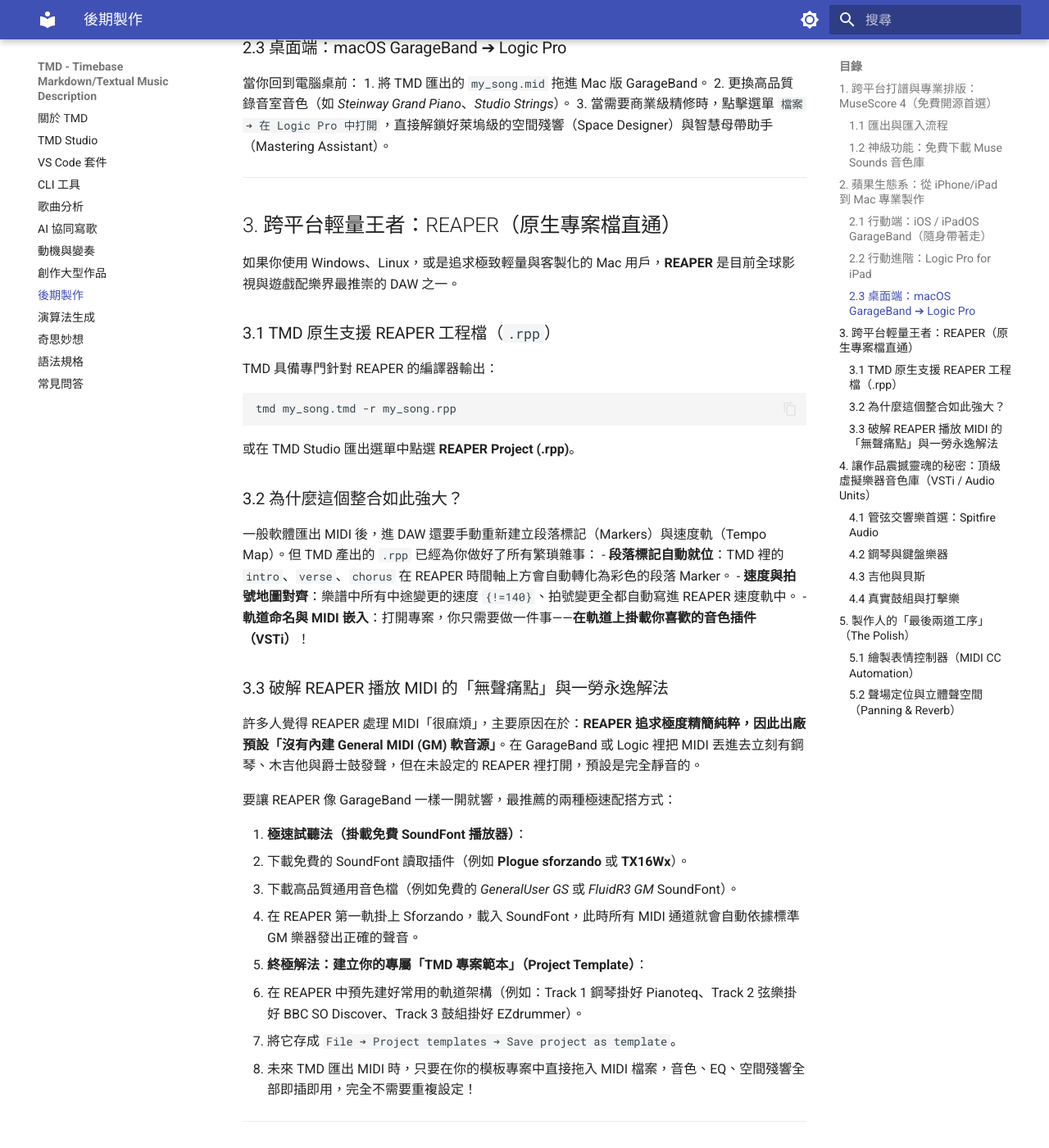
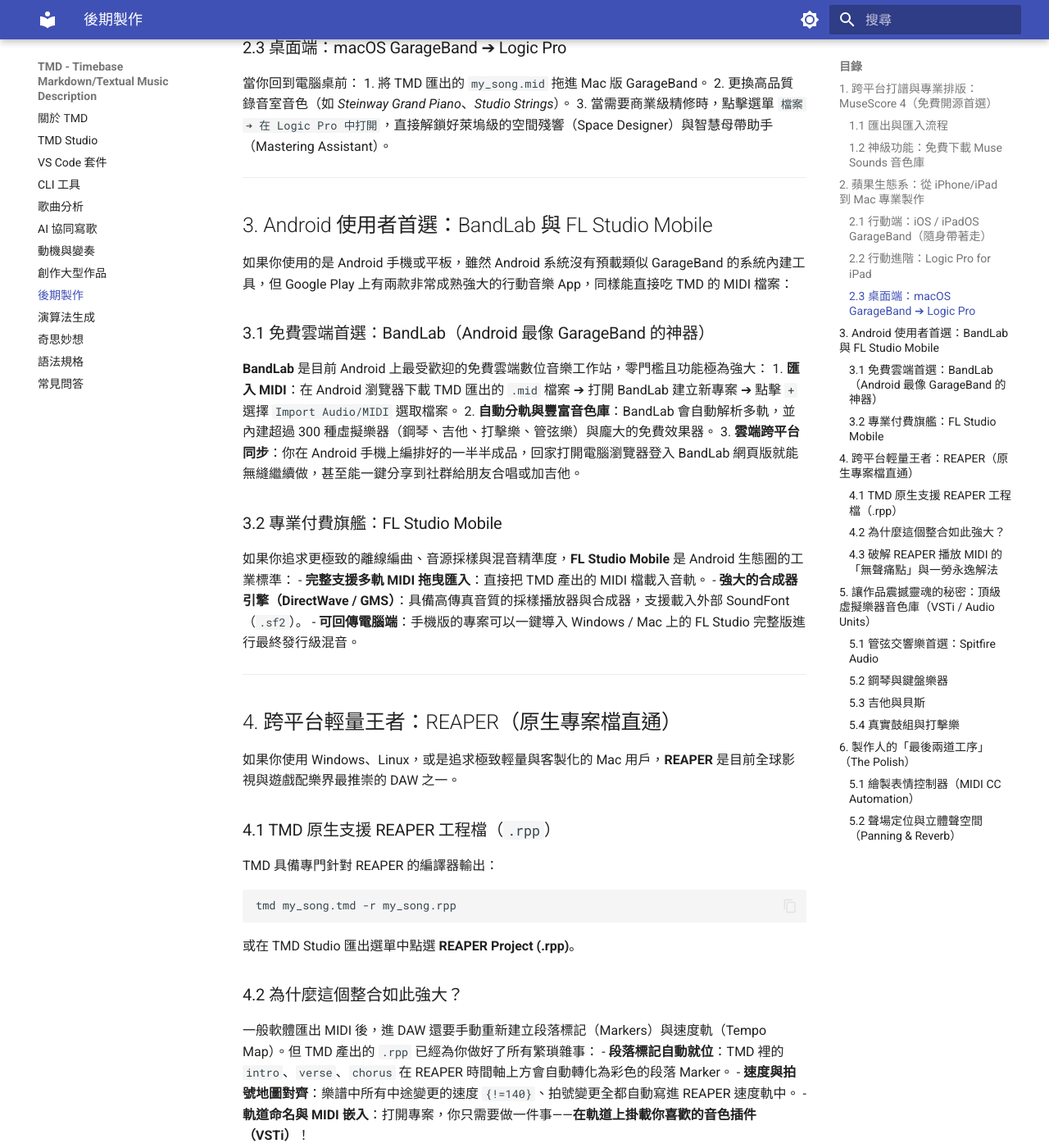
Before and after one commit to TMDLang/TMDLang.github.io, an MkDocs documentation site: the page built from docs/production_workflow.md, in a window 1280 px wide and 1400 px high, scrolled down 1929 px. Shown: the whole window at 82% size. Built offline with MkDocs 1.6.1 and Material for MkDocs 9.7.7, drawn with Linux system fonts in a browser that asks for light colours; some of the changed text lies outside the part shown.

Commit message:
docs(production): add Android mobile DAW guide featuring BandLab and FL Studio Mobile

````diff
--- a/docs/production_workflow.md
+++ b/docs/production_workflow.md
@@ -60,24 +60,42 @@
 
 ---
 
-## 3. 跨平台輕量王者：REAPER（原生專案檔直通）
+## 3. Android 使用者首選：BandLab 與 FL Studio Mobile
+
+如果你使用的是 Android 手機或平板，雖然 Android 系統沒有預載類似 GarageBand 的系統內建工具，但 Google Play 上有兩款非常成熟強大的行動音樂 App，同樣能直接吃 TMD 的 MIDI 檔案：
+
+### 3.1 免費雲端首選：BandLab（Android 最像 GarageBand 的神器）
+**BandLab** 是目前 Android 上最受歡迎的免費雲端數位音樂工作站，零門檻且功能極為強大：
+1. **匯入 MIDI**：在 Android 瀏覽器下載 TMD 匯出的 `.mid` 檔案 ➔ 打開 BandLab 建立新專案 ➔ 點擊 `+` 選擇 `Import Audio/MIDI` 選取檔案。
+2. **自動分軌與豐富音色庫**：BandLab 會自動解析多軌，並內建超過 300 種虛擬樂器（鋼琴、吉他、打擊樂、管弦樂）與龐大的免費效果器。
+3. **雲端跨平台同步**：你在 Android 手機上編排好的一半半成品，回家打開電腦瀏覽器登入 BandLab 網頁版就能無縫繼續做，甚至能一鍵分享到社群給朋友合唱或加吉他。
+
+### 3.2 專業付費旗艦：FL Studio Mobile
+如果你追求更極致的離線編曲、音源採樣與混音精準度，**FL Studio Mobile** 是 Android 生態圈的工業標準：
+- **完整支援多軌 MIDI 拖曳匯入**：直接把 TMD 產出的 MIDI 檔載入音軌。
+- **強大的合成器引擎（DirectWave / GMS）**：具備高傳真音質的採樣播放器與合成器，支援載入外部 SoundFont（`.sf2`）。
+- **可回傳電腦端**：手機版的專案可以一鍵導入 Windows / Mac 上的 FL Studio 完整版進行最終發行級混音。
+
+---
+
+## 4. 跨平台輕量王者：REAPER（原生專案檔直通）
 
 如果你使用 Windows、Linux，或是追求極致輕量與客製化的 Mac 用戶，**REAPER** 是目前全球影視與遊戲配樂界最推崇的 DAW 之一。
 
-### 3.1 TMD 原生支援 REAPER 工程檔（`.rpp`）
+### 4.1 TMD 原生支援 REAPER 工程檔（`.rpp`）
 TMD 具備專門針對 REAPER 的編譯器輸出：
 ```bash
 tmd my_song.tmd -r my_song.rpp
 ```
 或在 TMD Studio 匯出選單中點選 **REAPER Project (.rpp)**。
 
-### 3.2 為什麼這個整合如此強大？
+### 4.2 為什麼這個整合如此強大？
 一般軟體匯出 MIDI 後，進 DAW 還要手動重新建立段落標記（Markers）與速度軌（Tempo Map）。但 TMD 產出的 `.rpp` 已經為你做好了所有繁瑣雜事：
 - **段落標記自動就位**：TMD 裡的 `intro`、`verse`、`chorus` 在 REAPER 時間軸上方會自動轉化為彩色的段落 Marker。
 - **速度與拍號地圖對齊**：樂譜中所有中途變更的速度 `{!=140}`、拍號變更全都自動寫進 REAPER 速度軌中。
 - **軌道命名與 MIDI 嵌入**：打開專案，你只需要做一件事——**在軌道上掛載你喜歡的音色插件（VSTi）**！
 
-### 3.3 破解 REAPER 播放 MIDI 的「無聲痛點」與一勞永逸解法
+### 4.3 破解 REAPER 播放 MIDI 的「無聲痛點」與一勞永逸解法
 許多人覺得 REAPER 處理 MIDI「很麻煩」，主要原因在於：**REAPER 追求極度精簡純粹，因此出廠預設「沒有內建 General MIDI (GM) 軟音源」**。在 GarageBand 或 Logic 裡把 MIDI 丟進去立刻有鋼琴、木吉他與爵士鼓發聲，但在未設定的 REAPER 裡打開，預設是完全靜音的。
 
 要讓 REAPER 像 GarageBand 一樣一開就響，最推薦的兩種極速配搭方式：
@@ -93,32 +111,32 @@ tmd my_song.tmd -r my_song.rpp
 
 ---
 
-## 4. 讓作品震撼靈魂的秘密：頂級虛擬樂器音色庫（VSTi / Audio Units）
+## 5. 讓作品震撼靈魂的秘密：頂級虛擬樂器音色庫（VSTi / Audio Units）
 
 在 DAW 中，替換掉預設 MIDI 音色的核心武器叫做「虛擬採樣樂器（Sample Libraries）」。以下是配樂師與製作人最常用的幾款夢幻逸品：
 
-### 4.1 管弦交響樂首選：Spitfire Audio
+### 5.1 管弦交響樂首選：Spitfire Audio
 - **BBC Symphony Orchestra (BBC SO)**：
   - **BBC SO Discover（免費版）**：只要在官網註冊填寫問卷即可免費取得！包含倫敦 BBC 交響樂團整套編制的弦樂、木管、銅管與打擊樂，檔案極小但音質高雅乾淨，新手必備。
   - **BBC SO Core / Professional**：好萊塢與 BBC 紀錄片標準採樣，包含各麥克風擺位與全套演奏法。
 - **Albion ONE**：
   - 電影預告片、動作大片與史詩配樂的工業標準，專門提供「一按鍵下去就震撼山河」的交響齊奏、重裝銅管與雷霆戰鼓。
 
-### 4.2 鋼琴與鍵盤樂器
+### 5.2 鋼琴與鍵盤樂器
 - **Native Instruments - The Giant / Alicia's Keys**：世界最大直立鋼琴的超低頻震顫，或是溫暖細膩的現代流行抒情平台鋼琴。
 - **Modartt - Pianoteq**：極致輕量的物理建模鋼琴，不需要幾十 GB 的採樣硬碟空間，泛音共鳴極度靈動。
 
-### 4.3 吉他與貝斯
+### 5.3 吉他與貝斯
 - **Ample Sound（Ample Guitar / Ample Bass）**：精準還原木吉他掃弦律動、電吉他推弦滑音與電貝斯的放克打弦（Slap）。
 - **Spectrasonics - Trilian**：全球低音貝斯的終極聖杯，包含全世界最深沉溫暖的低音大提琴與合成貝斯。
 
-### 4.4 真實鼓組與打擊樂
+### 5.4 真實鼓組與打擊樂
 - **Toontrack - Superior Drummer 3 / EZdrummer 3**：
   - 將 TMD 第 10 軌的鼓點換上世界頂級錄音室採樣的爵士鼓，包含鼓皮泛音、鼓棒敲擊邊框（Rimshot）與真實空間殘響麥克風。
 
 ---
 
-## 5. 製作人的「最後兩道工序」（The Polish）
+## 6. 製作人的「最後兩道工序」（The Polish）
 
 把 MIDI 放進 DAW、換上好音色之後，為什麼有時候聽起來還是有點像「機器人在彈昂貴的樂器」？只要完成最後這兩步，音樂就會徹底活過來：
 
````
